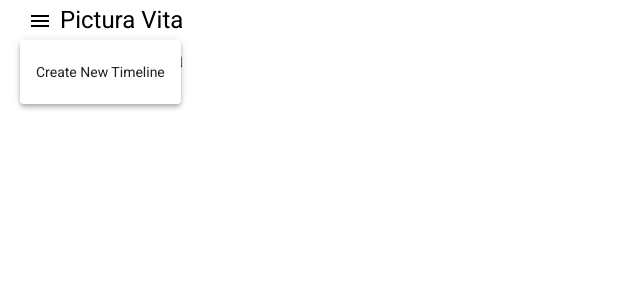
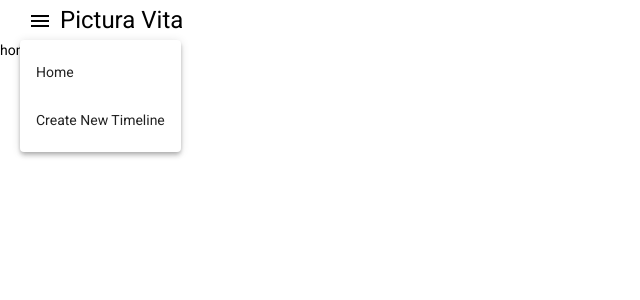
Before and after one commit to OsborneSupremacy/pictura-vita-scrobipalpa, an Angular app in the folder ClientApp/: page / in a window 1280 px wide. Both pictures are taken after a click on the button "menu". Shown: the top 300 px of the page, without its empty margins (0-640 px from the left). Built offline with nearby package versions, Linux system fonts and the light colour scheme.

Commit message:
created home component

```diff
--- a/ClientApp/src/app/app-routing.module.ts
+++ b/ClientApp/src/app/app-routing.module.ts
@@ -1,12 +1,13 @@
 import { NgModule } from '@angular/core';
 import { RouterModule, Routes } from '@angular/router';
 import { AppComponent } from './app.component';
+import { HomeComponent } from './home/home.component';
 import { TimelineAddComponent } from './timeline-add/timeline-add.component';
 
 const routes: Routes = [
     {
         path: '',
-        component: AppComponent
+        component: HomeComponent
     },
     {
         path: 'timeline/add',
--- a/ClientApp/src/app/app.module.ts
+++ b/ClientApp/src/app/app.module.ts
@@ -17,12 +17,14 @@
 import { TimelineAddComponent } from './timeline-add/timeline-add.component';
 import { BrowserAnimationsModule } from '@angular/platform-browser/animations';
 import { MainMenuComponent } from './main-menu/main-menu.component';
+import { HomeComponent } from './home/home.component';
 
 @NgModule({
   declarations: [
     AppComponent,
     TimelineAddComponent,
-    MainMenuComponent
+    MainMenuComponent,
+    HomeComponent
   ],
   imports: [
     BrowserModule,
--- /dev/null
+++ b/ClientApp/src/app/home/home.component.html
@@ -0,0 +1 @@
+<p>home works!</p>
--- /dev/null
+++ b/ClientApp/src/app/home/home.component.ts
@@ -0,0 +1,15 @@
+import { Component, OnInit } from '@angular/core';
+
+@Component({
+  selector: 'app-home',
+  templateUrl: './home.component.html',
+  styleUrls: ['./home.component.scss']
+})
+export class HomeComponent implements OnInit {
+
+  constructor() { }
+
+  ngOnInit(): void {
+  }
+
+}
--- a/ClientApp/src/app/main-menu/main-menu.component.html
+++ b/ClientApp/src/app/main-menu/main-menu.component.html
@@ -6,5 +6,9 @@
     <a mat-menu-item
         [routerLinkActive]="['link-active']"
         [routerLinkActiveOptions]="{ exact: true }"
+        [routerLink]="['/']">Home</a>
+    <a mat-menu-item
+        [routerLinkActive]="['link-active']"
+        [routerLinkActiveOptions]="{ exact: true }"
         [routerLink]="['/timeline/add']">Create New Timeline</a>
 </mat-menu>
```
Also changed, not shown: ClientApp/src/app/home/home.component.scss (added), 1 other file (tests, documents, lock files or other folders).
